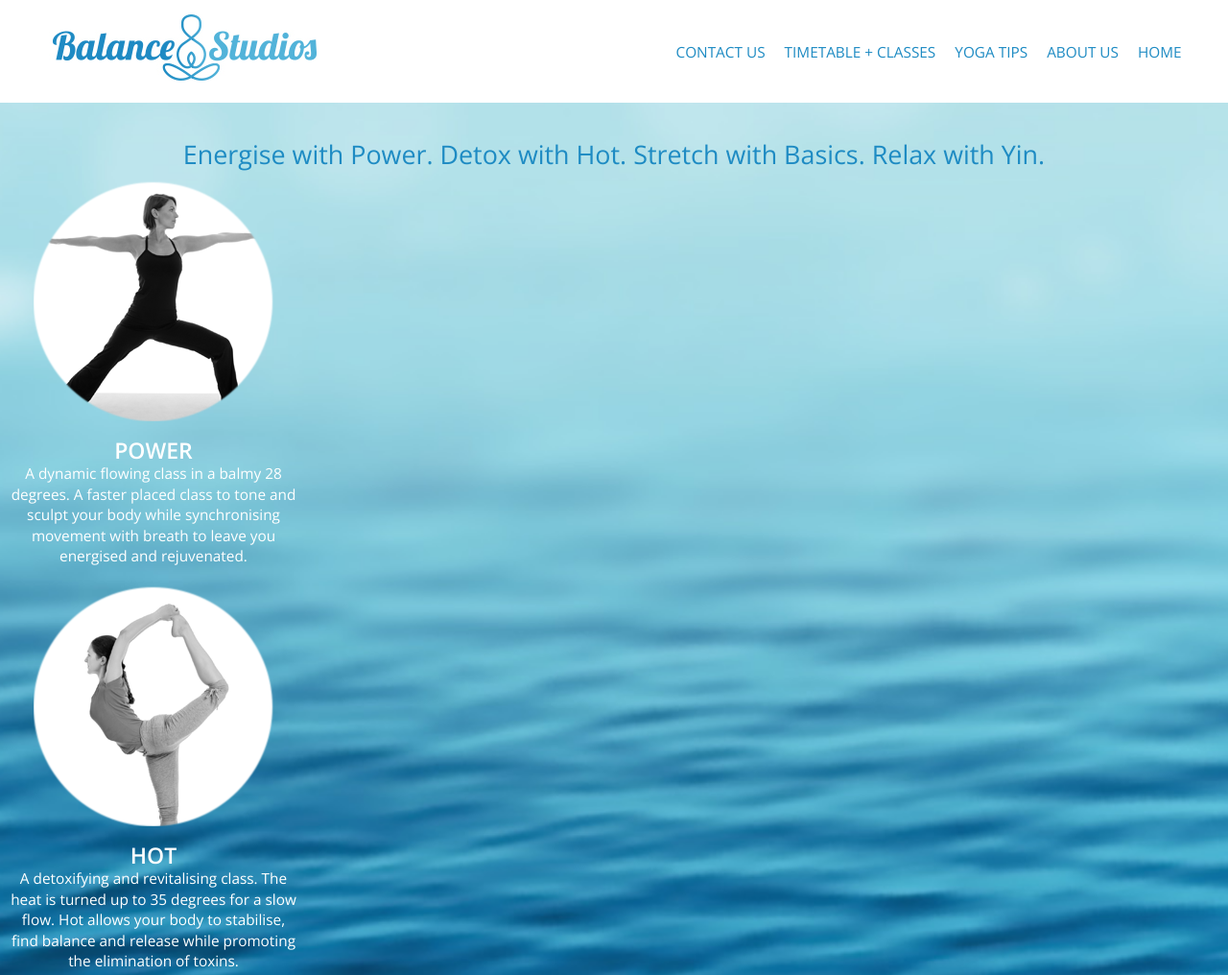
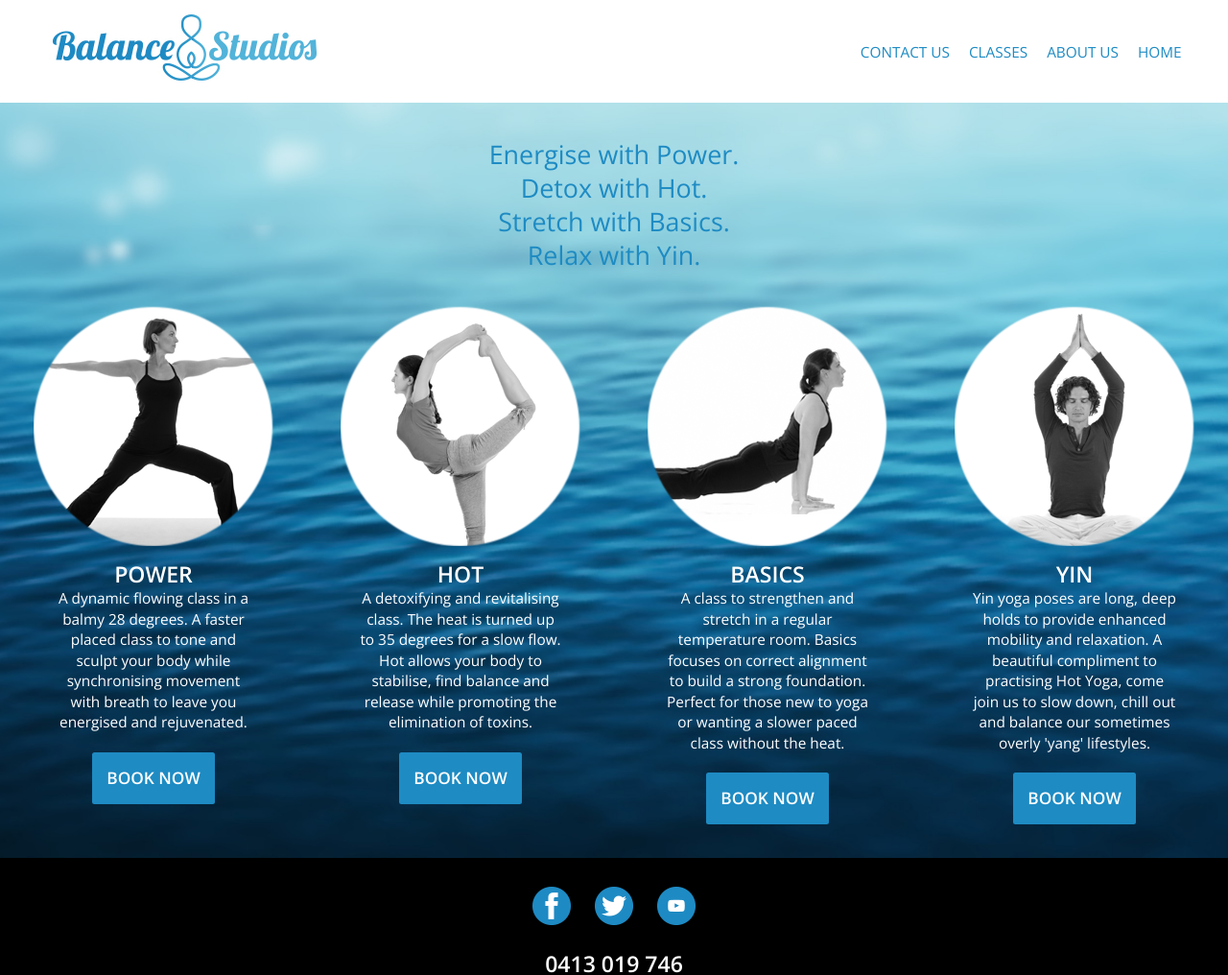
Before and after one commit to suyin01/Final-Project, a plain HTML site: page classes/index.html in a window 1280 px wide. Shown: the top 1016 px of the page at 96% size. Drawn offline with nearby package versions, Linux system fonts and the light colour scheme; a web font is replaced by a local one.

Commit message:
22 Mar edits - 2nd

```diff
--- a/classes/index.html
+++ b/classes/index.html
@@ -22,43 +22,50 @@
             <ul>
                 <li><a class="nav-links" href="../index.html">Home</a></li>
                 <li><a class="nav-links" href="../about-us/index.html"> About us</a></li>
-				<li><a class="nav-links" href="../yoga-tips/index.html">Yoga tips</a></li>
-				<li><a class="nav-links" href="../classes/index.html">Timetable + Classes</a></li>
+                <li><a class="nav-links" href="../classes/index.html">Classes</a></li>
                 <li><a class="nav-links" href="../contact-us/index.html">Contact us</a></li>
             </ul>
         </nav>
     </header>
     <main class="clearfix">
 
-		<h1>Energise with Power. Detox with Hot. Stretch with Basics. Relax with Yin.</h1>
+        <h1>Energise with Power.<br>Detox with Hot.<br> Stretch with Basics.<br> Relax with Yin.</h1>
 
         <div class="classes-container">
             <section class="power-class">
-				<img src="../images/power-class.png">
+                <img src="../images/power-class.png" alt="power class">
                 <h2>Power</h2>
                 <p>A dynamic flowing class in a balmy 28 degrees. A faster placed class to tone and sculpt your body while synchronising movement with breath to leave you energised and rejuvenated.</p>
+                <a class="class-button" href="index.html">Book now</a>
             </section>
+        </div>
 
+        <div class="classes-container">
             <section class="hot-class">
-			<img src="../images/hot-class.png">
+                <img src="../images/hot-class.png" alt="hot class">
                 <h2>Hot</h2>
                 <p>A detoxifying and revitalising class. The heat is turned up to 35 degrees for a slow flow. Hot allows your body to stabilise, find balance and release while promoting the elimination of toxins.</p>
+                <a class="class-button" href="index.html">Book now</a>
             </section>
+        </div>
 
+        <div class="classes-container">
             <section class="basics-class">
-				<img src="../images/basics-class.png">
+                <img src="../images/basics-class.png" alt="basics class">
                 <h2>Basics</h2>
                 <p>A class to strengthen and stretch in a regular temperature room. Basics focuses on correct alignment to build a strong foundation. Perfect for those new to yoga or wanting a slower paced class without the heat.</p>
+                <a class="class-button" href="index.html">Book now</a>
             </section>
-
-				<section class="yin-class">
-				<img src="../images/yin-class.png">
-				<h2>Yin</h2>
-				<p>Yin yoga poses are long, deep holds to provide enhanced mobility and relaxation. A blissul class to breathe and unwind in a welcoming, warm room.</p>
-				</section>
-
         </div>
 
+        <div class="classes-container clearfix">
+            <section class="yin-class">
+                <img src="../images/yin-class.png" alt="yin class">
+                <h2>Yin</h2>
+                <p>Yin yoga poses are long, deep holds to provide enhanced mobility and relaxation. A beautiful compliment to practising Hot Yoga, come join us to slow down, chill out and balance our sometimes overly 'yang' lifestyles.</p>
+                <a class="class-button" href="index.html">Book now</a>
+            </section>
+        </div>
 
     </main>
     <footer id="page-footer">
--- a/css/style.css
+++ b/css/style.css
@@ -16,7 +16,6 @@
     /* IE */
 }
 
-
 /* Clear fix hack */
 
 .clearfix:after {
@@ -27,23 +26,19 @@
     line-height: 0;
     height: 0;
 }
-
 .clear {
     clear: both;
 }
-
 .alignright {
     float: right;
     padding: 0 0 10px 10px;
     /* note the padding around a right floated image */
 }
-
 .alignleft {
     float: left;
     padding: 0 10px 10px 0;
     /* note the padding around a left floated image */
 }
-
 
 /******************************************
 /* BASE STYLES - MOBILE FIRST
@@ -60,18 +55,9 @@ body {
     background-position: top;
     min-height: 100%;
 }
-
 a {
     text-decoration: none;
 }
-
-
-/*
-html {
-	height: 100%;
-}
-*/
-
 
 /******************************************
 /* LAYOUT
@@ -86,7 +72,6 @@ html {
     position: relative;
     display: inline-block;
 }
-
 .nav-links {
     margin: 10px;
     font-size: .8em;
@@ -94,24 +79,13 @@ html {
     font-weight: 400;
     color: #1E8BC3;
 }
-
 .nav-links:hover {
     color: #52B3D9;
     font-weight: 600;
 }
-
-
-/*
-.nav-links:visited {
-	color: #52B3D9;
-	font-weight: 600;
-	}
-*/
-
 .logo {
     padding: 15px 0 10px 5px;
 }
-
 .hamburger {
     display: inline-block;
     color: #1E8BC3;
@@ -123,12 +97,10 @@ html {
     right: 25px;
     top: 38px;
 }
-
 #page-header nav ul {
     display: block;
     padding-left: 5px;
 }
-
 #page-header nav ul li {
     display: block;
     background: white;
@@ -138,33 +110,28 @@ html {
     border-bottom: 1px solid #52B3D9;
     margin: 0 auto;
 }
-
 .style-icons ul {
     text-align: center;
     padding: 0;
 }
-
 .power-image,
 .hot-image,
 .basics-image,
 .yin-image {
     margin: 10px;
 }
-
 blockquote {
     max-width: 75%;
     text-align: center;
     display: inline-block;
     font-weight: 400;
 }
-
 blockquote span cite {
     font-weight: 800;
     display: block;
     font-style: normal;
     text-align: center;
 }
-
 .testimonial {
     background: #ecf0f1;
     overflow: hidden;
@@ -173,7 +140,6 @@ blockquote span cite {
     text-align: center;
     margin-top: 40px;
 }
-
 h1 {
     text-align: center;
     margin: 0 auto;
@@ -183,7 +149,6 @@ h1 {
     line-height: 1.3em;
     padding: 30px 30px 0 30px;
 }
-
 h2 {
     text-transform: uppercase;
     color: #FFFFFF;
@@ -194,7 +159,6 @@ h2 {
     margin: 0 auto;
     text-align: center;
 }
-
 h3 {
     margin: 0 auto;
     font-weight: 300;
@@ -203,33 +167,27 @@ h3 {
     color: #FFFFFF;
     text-align: center;
 }
-
 .info-boxes {
     text-align: center;
     color: #FFFFFF;
     margin: 0 auto;
 }
-
 .offer,
 .tips {
     background: #1E8BC3;
     padding-bottom: 25px;
 }
-
 .classes {
     background: #52B3D9;
     padding-bottom: 25px;
 }
-
 span {
     font-weight: 600;
 }
-
 ul li {
     list-style: none;
     display: inline-block;
 }
-
 .button {
     text-decoration: none;
     text-transform: uppercase;
@@ -243,11 +201,9 @@ ul li {
     font-size: .9em;
     border-radius: 2.5px;
 }
-
 .button:hover {
     color: #52B3D9;
 }
-
 .styles {
     color: #FFFFFF;
     font-weight: 600;
@@ -256,44 +212,37 @@ ul li {
     font-size: 1em;
     padding-top: 2px;
 }
-
 .styles:hover {
     font-weight: 300;
     color: #FFFFFF;
 }
-
 #page-footer {
     background: #000000;
     height: 200px;
     margin: 0 auto;
     position: relative;
 }
-
 .social-icon-group {
     margin: 0 auto;
     display: block;
 }
-
 .social-icons {
     margin: 0 auto;
     display: block;
     text-align: center;
     padding: 0;
 }
-
 .facebook,
 .twitter,
 .youtube {
     margin: 30px 10px 10px 10px;
 }
-
 .contact-details {
     text-align: center;
     display: block;
     margin: 0 auto;
     line-height: 1em;
 }
-
 p {
     color: #FFFFFF;
     font-size: .8em;
@@ -302,7 +251,6 @@ p {
     font-weight: 400;
     margin: 0 20px 0 20px;
 }
-
 
 /******************************************
 /* CONTACT US - FORMS
@@ -313,7 +261,6 @@ label {
     font-weight: 300;
     font-size: .8em;
 }
-
 input[type="text"],
 input[type="email"] {
     display: block;
@@ -328,7 +275,6 @@ input[type="email"] {
     width: 100%;
     border-radius: 2px;
 }
-
 textarea {
     width: 100%;
     height: 100px;
@@ -343,7 +289,6 @@ textarea {
     color: black;
     font-weight: 400;
 }
-
 input[type="submit"] {
     background: #1E8BC3;
     color: #FFFFFF;
@@ -353,16 +298,13 @@ input[type="submit"] {
     border-radius: 2px;
     border: 0;
 }
-
 input[type="submit"]:hover {
     background: #52B3D9;
 }
-
 fieldset {
     border: 0;
     display: block;
 }
-
 
 /******************************************
 /* ABOUT US STYLES
@@ -375,11 +317,9 @@ fieldset {
     padding: 20px;
     display: block;
 }
-
 .teacher-3:last-child {
     padding-bottom: 30px;
 }
-
 
 /******************************************
 /* CLASSES STYLES
@@ -393,11 +333,22 @@ fieldset {
     padding: 20px;
     display: block;
 }
-
 .yin-class:last-child {
     padding-bottom: 30px;
 }
-
+.class-button {
+    text-decoration: none;
+    text-transform: uppercase;
+    font-weight: 600;
+    background: #1E8BC3;
+    color: #FFFFFF;
+    display: block;
+    text-align: center;
+    padding: 15px;
+    margin: 20px 20px 0 20px;
+    font-size: .9em;
+    border-radius: 2.5px;
+}
 
 /******************************************
 /* MEDIA QUERY FOR DESKTOP
@@ -481,22 +432,26 @@ fieldset {
         float: left;
     }
     .teachers p {
-		max-width: 100%;
+        max-width: 80%;
     }
     .power-class,
     .hot-class,
     .basics-class,
     .yin-class {
         text-align: center;
-		padding: 10px;
+        padding: 35px;
     }
-
     .classes-container {
         width: 25%;
         float: left;
     }
-
-	.classes-container p{
-		max-width: 100%;
+    .classes-container p {
+        max-width: 85%;
+    }
+    .class-button {
+        display: inline-block;
+        text-align: center;
+        padding: 15px;
+        margin: 20px 20px 0 20px;
     }
 }
```
Also changed, not shown: about-us/index.html (+1 -6 lines), contact-us/index.html (+1 -2 lines), index.html (+10 -11 lines), js/main.js (+0 -11 lines), images/balance-logo.svg (deleted), images/favicon-logo.png (added), images/power.svg (deleted), 1 other file. Lines whose indentation alone changed are shown as unchanged.
